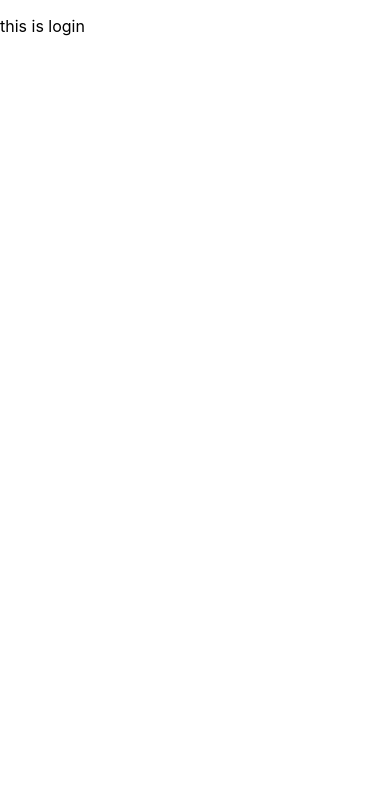
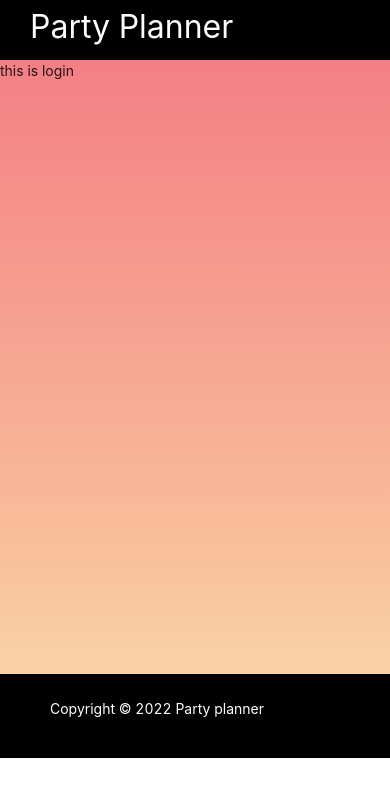
Before and after one commit to GasperFunda/PartyPlannerFrontend, a React (Create React App) app: page /login in a window 390 px wide. Shown: the top 796 px of the page. Built offline with nearby package versions, Linux system fonts and the light colour scheme.

Commit message:
Added base layout with background, not loged in header and footer

```diff
--- a/src/App.css
+++ b/src/App.css
@@ -1,38 +1,16 @@
-.App {
-  text-align: center;
+@import "~antd/dist/antd.css";
+
+.menuBar {
+  display: flex;
+  flex-direction: row;
+  align-items: center;
+  justify-content: flex-start;
+  height: 60px;
 }
 
-.App-logo {
-  height: 40vmin;
-  pointer-events: none;
+.logoText {
+  color: white;
+  font-size: xx-large;
+  padding: 30px;
+  margin-top: 10%;
 }
-
-@media (prefers-reduced-motion: no-preference) {
-  .App-logo {
-    animation: App-logo-spin infinite 20s linear;
-  }
-}
-
-.App-header {
-  background-color: #282c34;
-  min-height: 100vh;
-  display: flex;
-  flex-direction: column;
-  align-items: center;
-  justify-content: center;
-  font-size: calc(10px + 2vmin);
-  color: white;
-}
-
-.App-link {
-  color: #61dafb;
-}
-
-@keyframes App-logo-spin {
-  from {
-    transform: rotate(0deg);
-  }
-  to {
-    transform: rotate(360deg);
-  }
-}
--- a/src/App.tsx
+++ b/src/App.tsx
@@ -2,13 +2,28 @@ import "./App.css";
 import { Route, BrowserRouter as Router, Routes } from "react-router-dom";
 import Login from "./pages/login/Login";
 import Register from "./pages/register/Register";
+import BaseLayout from "./common/layout/BaseLayout";
 
 function App() {
   return (
     <Router>
       <Routes>
-        <Route path="/login" element={<Login />} />
-        <Route path="/register" element={<Register />} />
+        <Route
+          path="/login"
+          element={
+            <BaseLayout>
+              <Login />
+            </BaseLayout>
+          }
+        />
+        <Route
+          path="/register"
+          element={
+            <BaseLayout>
+              <Register />
+            </BaseLayout>
+          }
+        />
       </Routes>
     </Router>
   );
--- /dev/null
+++ b/src/common/header/Header.tsx
@@ -0,0 +1,13 @@
+import { ReactElement, useEffect } from "react";
+
+export function Header(): ReactElement {
+  return (
+    <nav className="menuBar">
+      <div className="logo">
+        <a href="/">
+          <p className="logoText">Party Planner</p>
+        </a>
+      </div>
+    </nav>
+  );
+}
--- /dev/null
+++ b/src/common/layout/BaseLayout.css
@@ -0,0 +1,56 @@
+footer {
+  display: flex;
+  justify-content: center;
+}
+
+.page-container {
+  min-height: calc(100vh - 75px) !important;
+  background: rgb(243, 119, 131);
+  background: linear-gradient(
+    180deg,
+    rgba(243, 119, 131, 1) 0%,
+    rgba(248, 189, 153, 1) 79%,
+    rgba(250, 210, 166, 1) 100%
+  );
+}
+
+.media {
+  margin-left: auto;
+  margin-bottom: auto;
+  background-color: #f0f2f5 !important;
+  border: 0;
+}
+
+.media button,
+.media button:hover,
+.media button:checked,
+.media button:active,
+.media button:default,
+.media button:focus,
+.media button:link,
+.media button:target {
+  background-color: #f0f2f5 !important;
+  border: 0;
+}
+
+.blackBg {
+  background-color: black;
+}
+
+.copyright {
+  margin-left: calc(50vw - 167px);
+}
+
+@media (max-width: 1150px) {
+  .footer {
+    display: block;
+  }
+
+  .media {
+    margin-left: calc(50vw - 118px);
+  }
+
+  .page-container {
+    min-height: calc(100vh - 170px) !important;
+  }
+}
--- a/src/common/layout/BaseLayout.tsx
+++ b/src/common/layout/BaseLayout.tsx
@@ -1,13 +1,47 @@
-import * as React from "react";
+import { Col, Layout, Row } from "antd";
+import "./BaseLayout.css";
 import { ReactElement } from "react";
+import { Header } from "../header/Header";
 
-interface IBaseLayoutProps {
+const { Content, Footer } = Layout;
+
+interface IProps {
   children: JSX.Element;
 }
 
-// Here we will have a base layout with navigation, header and footer and build our pages inside it
-export default function BaseLayout({
-  children,
-}: IBaseLayoutProps): ReactElement {
-  return <div></div>;
+export default function BaseLayout({ children }: IProps): ReactElement {
+  return (
+    <Layout>
+      <div className="page-container">
+        <Row align="top">
+          <Col
+            xs={24}
+            sm={24}
+            md={24}
+            lg={24}
+            xl={24}
+            xxl={24}
+            className="blackBg"
+          >
+            <Header />
+          </Col>
+        </Row>
+
+        <Row style={{ height: "100%" }}>
+          <Col xs={24} sm={24} md={24} lg={24} xl={24} xxl={24}>
+            <Content>{children}</Content>
+          </Col>
+        </Row>
+      </div>
+      <Row align="bottom">
+        <Col xs={24} sm={24} md={24} lg={24} xl={24} xxl={24}>
+          <Footer className="footer blackBg">
+            <p style={{ color: "white" }}>
+              Copyright © {new Date().getFullYear()} Party planner
+            </p>
+          </Footer>
+        </Col>
+      </Row>
+    </Layout>
+  );
 }
--- a/src/index.css
+++ b/src/index.css
@@ -1,13 +1,17 @@
+* {
+  box-sizing: border-box;
+}
+
 body {
   margin: 0;
-  font-family: -apple-system, BlinkMacSystemFont, 'Segoe UI', 'Roboto', 'Oxygen',
-    'Ubuntu', 'Cantarell', 'Fira Sans', 'Droid Sans', 'Helvetica Neue',
+  font-family: -apple-system, BlinkMacSystemFont, "Segoe UI", "Roboto", "Oxygen",
+    "Ubuntu", "Cantarell", "Fira Sans", "Droid Sans", "Helvetica Neue",
     sans-serif;
   -webkit-font-smoothing: antialiased;
   -moz-osx-font-smoothing: grayscale;
 }
 
 code {
-  font-family: source-code-pro, Menlo, Monaco, Consolas, 'Courier New',
+  font-family: source-code-pro, Menlo, Monaco, Consolas, "Courier New",
     monospace;
 }
```
